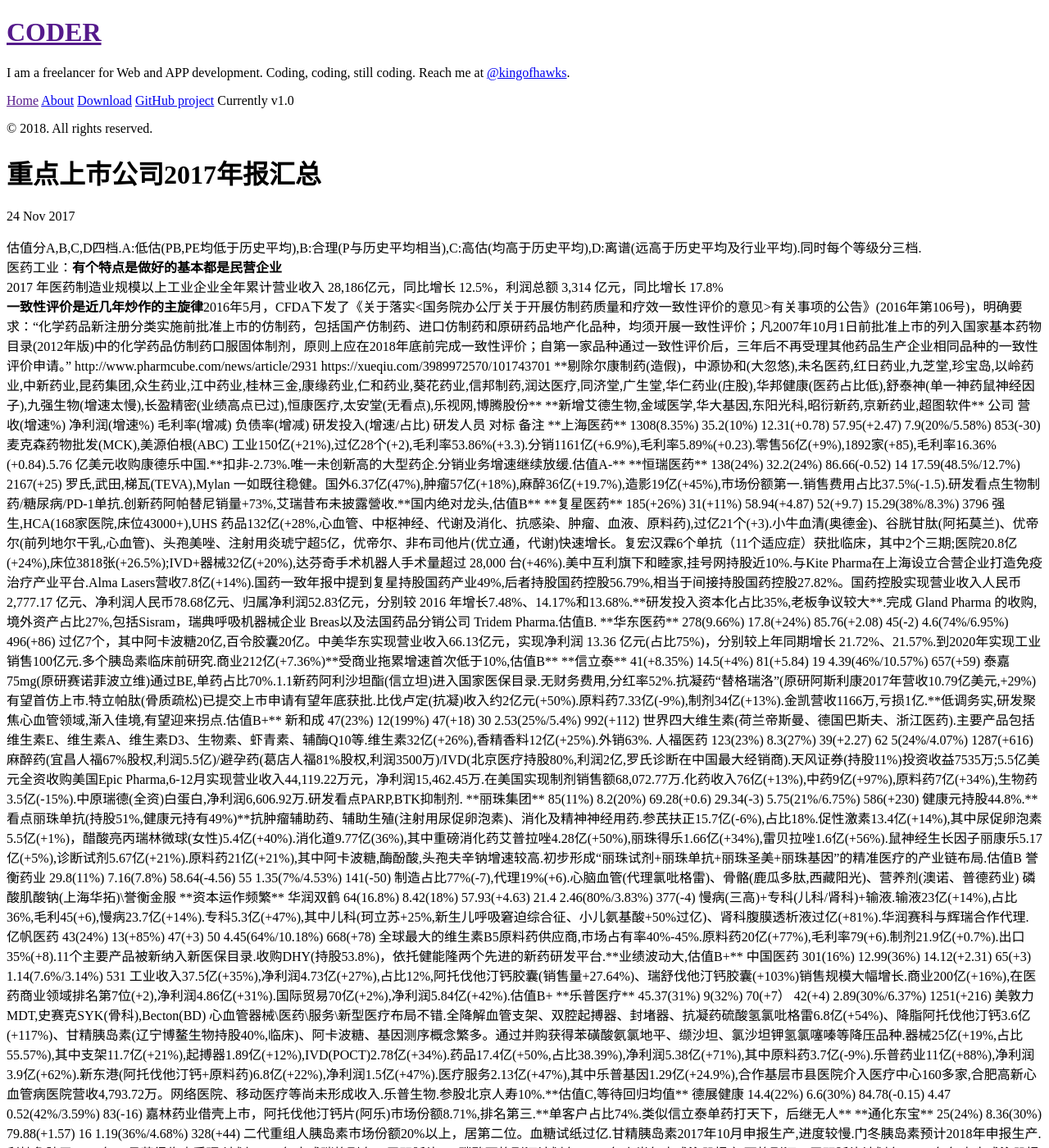
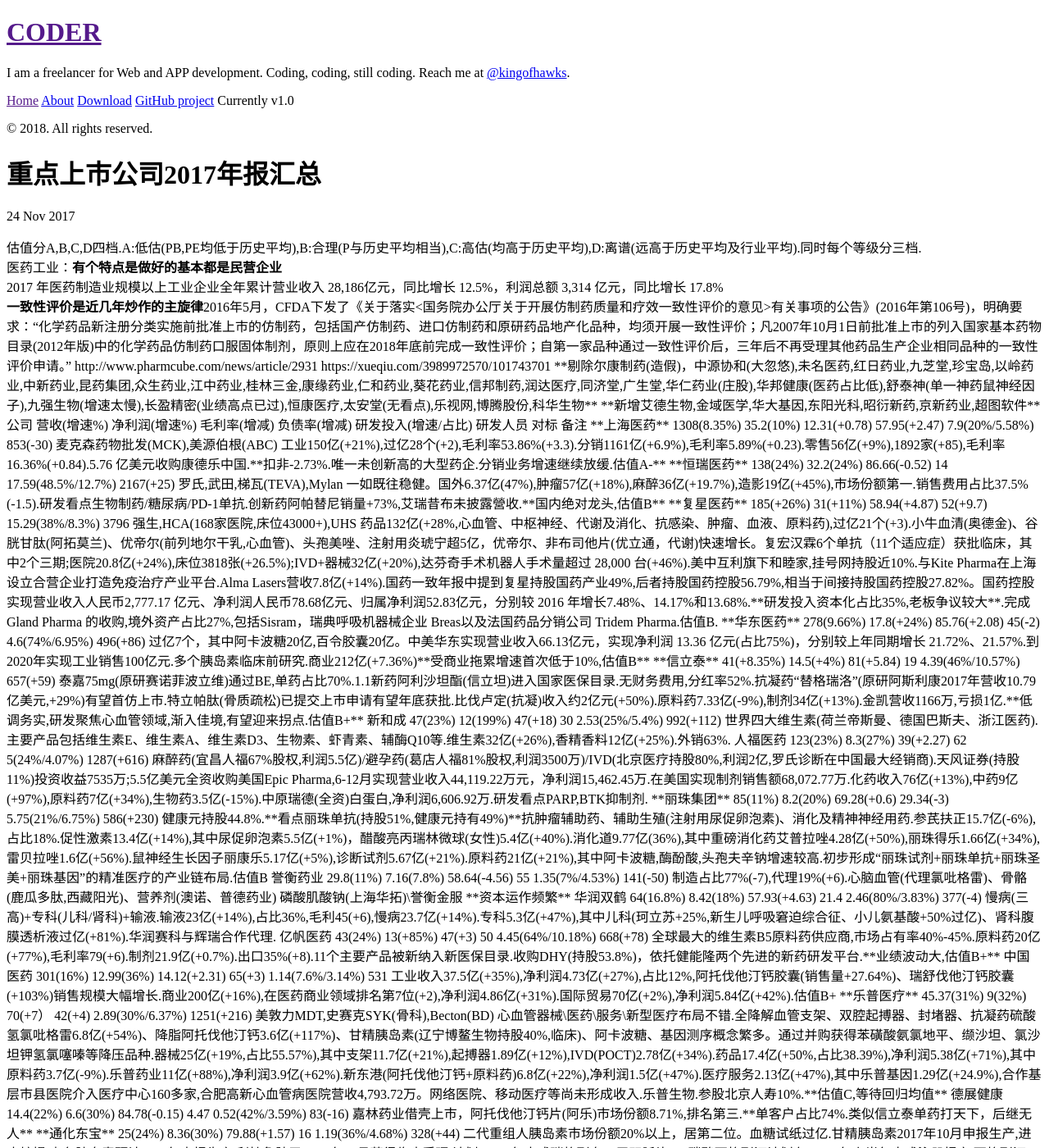
Before and after one commit to kingofhawks/kingofhawks.github.io, a Jekyll site: the page built from _posts/2017-11-24-重点上市公司2017年报汇总.md, in a window 1280 px wide and 1400 px high. Shown: the whole window at 82% size. Built offline with Jekyll 4.4.1, drawn with Linux system fonts in a browser that asks for light colours; our own code applies the rules of GitHub Pages for plain Markdown files; some of the changed text lies outside the part shown.

Commit message:
update post

```diff
--- a/_posts/2017-11-24-重点上市公司2017年报汇总.md
+++ b/_posts/2017-11-24-重点上市公司2017年报汇总.md
@@ -4,7 +4,7 @@
 **一致性评价是近几年炒作的主旋律**2016年5月，CFDA下发了《关于落实<国务院办公厅关于开展仿制药质量和疗效一致性评价的意见>有关事项的公告》(2016年第106号)，明确要求：“化学药品新注册分类实施前批准上市的仿制药，包括国产仿制药、进口仿制药和原研药品地产化品种，均须开展一致性评价；凡2007年10月1日前批准上市的列入国家基本药物目录(2012年版)中的化学药品仿制药口服固体制剂，原则上应在2018年底前完成一致性评价；自第一家品种通过一致性评价后，三年后不再受理其他药品生产企业相同品种的一致性评价申请。”
 http://www.pharmcube.com/news/article/2931
 https://xueqiu.com/3989972570/101743701
-**剔除尔康制药(造假)，中源协和(大忽悠),未名医药,红日药业,九芝堂,珍宝岛,以岭药业,中新药业,昆药集团,众生药业,江中药业,桂林三金,康缘药业,仁和药业,葵花药业,信邦制药,润达医疗,同济堂,广生堂,华仁药业(庄股),华邦健康(医药占比低),舒泰神(单一神药鼠神经因子),九强生物(增速太慢),长盈精密(业绩高点已过),恒康医疗,太安堂(无看点),乐视网,博腾股份**
+**剔除尔康制药(造假)，中源协和(大忽悠),未名医药,红日药业,九芝堂,珍宝岛,以岭药业,中新药业,昆药集团,众生药业,江中药业,桂林三金,康缘药业,仁和药业,葵花药业,信邦制药,润达医疗,同济堂,广生堂,华仁药业(庄股),华邦健康(医药占比低),舒泰神(单一神药鼠神经因子),九强生物(增速太慢),长盈精密(业绩高点已过),恒康医疗,太安堂(无看点),乐视网,博腾股份,科华生物**
 **新增艾德生物,金域医学,华大基因,东阳光科,昭衍新药,京新药业,超图软件**
 公司          营收(增速%)       净利润(增速%)   毛利率(增减)   负债率(增减)    研发投入(增速/占比)    研发人员   对标 备注
 **上海医药**    1308(8.35%)     35.2(10%)     12.31(+0.78)   57.95(+2.47)   7.9(20%/5.58%)       853(-30)  麦克森药物批发(MCK),美源伯根(ABC)    工业150亿(+21%),过亿28个(+2),毛利率53.86%(+3.3).分销1161亿(+6.9%),毛利率5.89%(+0.23).零售56亿(+9%),1892家(+85),毛利率16.36%(+0.84).5.76 亿美元收购康德乐中国.**扣非-2.73%.唯一未创新高的大型药企.分销业务增速继续放缓.估值A-**
```
Also changed, not shown: other parts of _posts/2017-11-24-重点上市公司2017年报汇总.md (+3 -4 lines).
